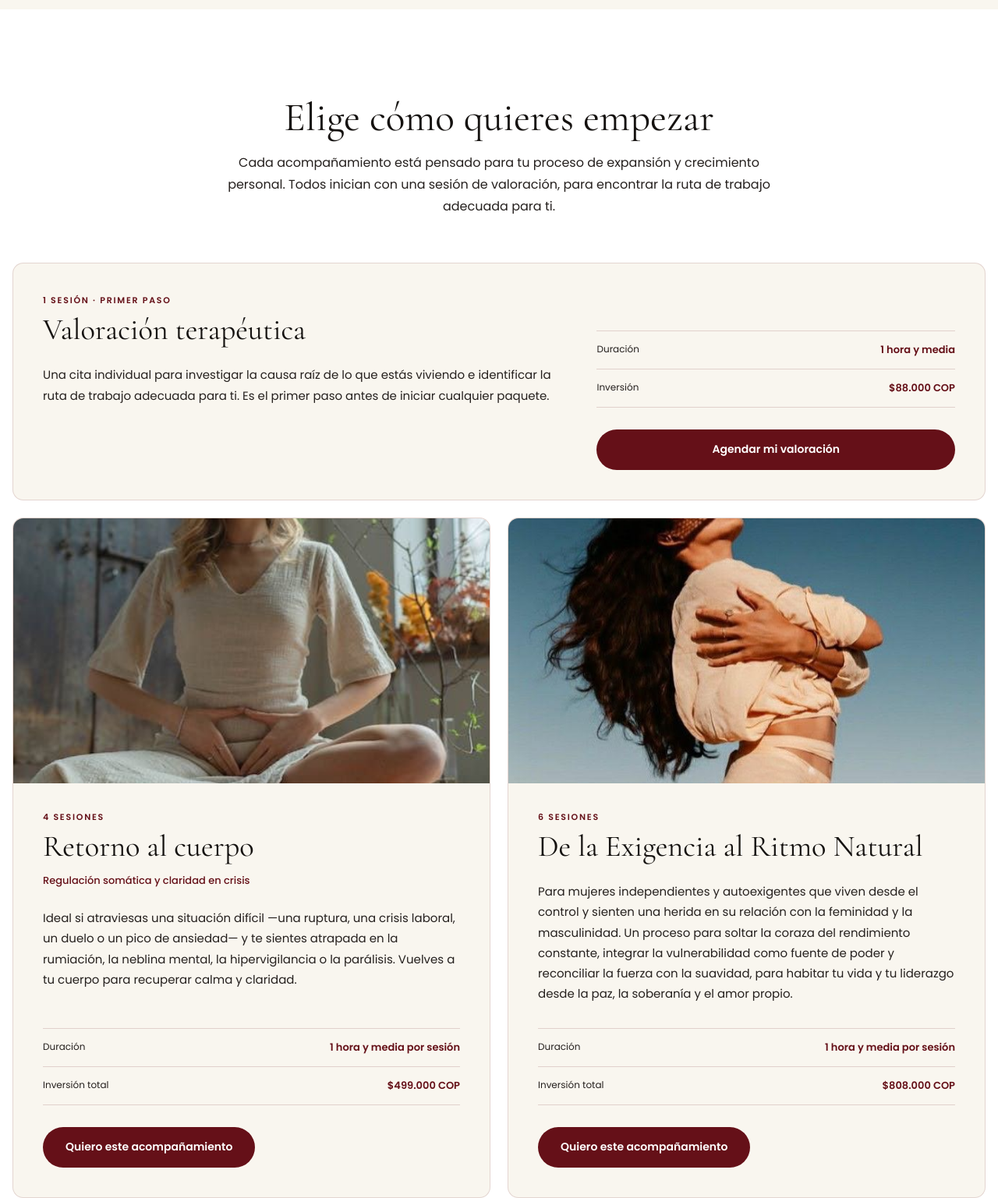
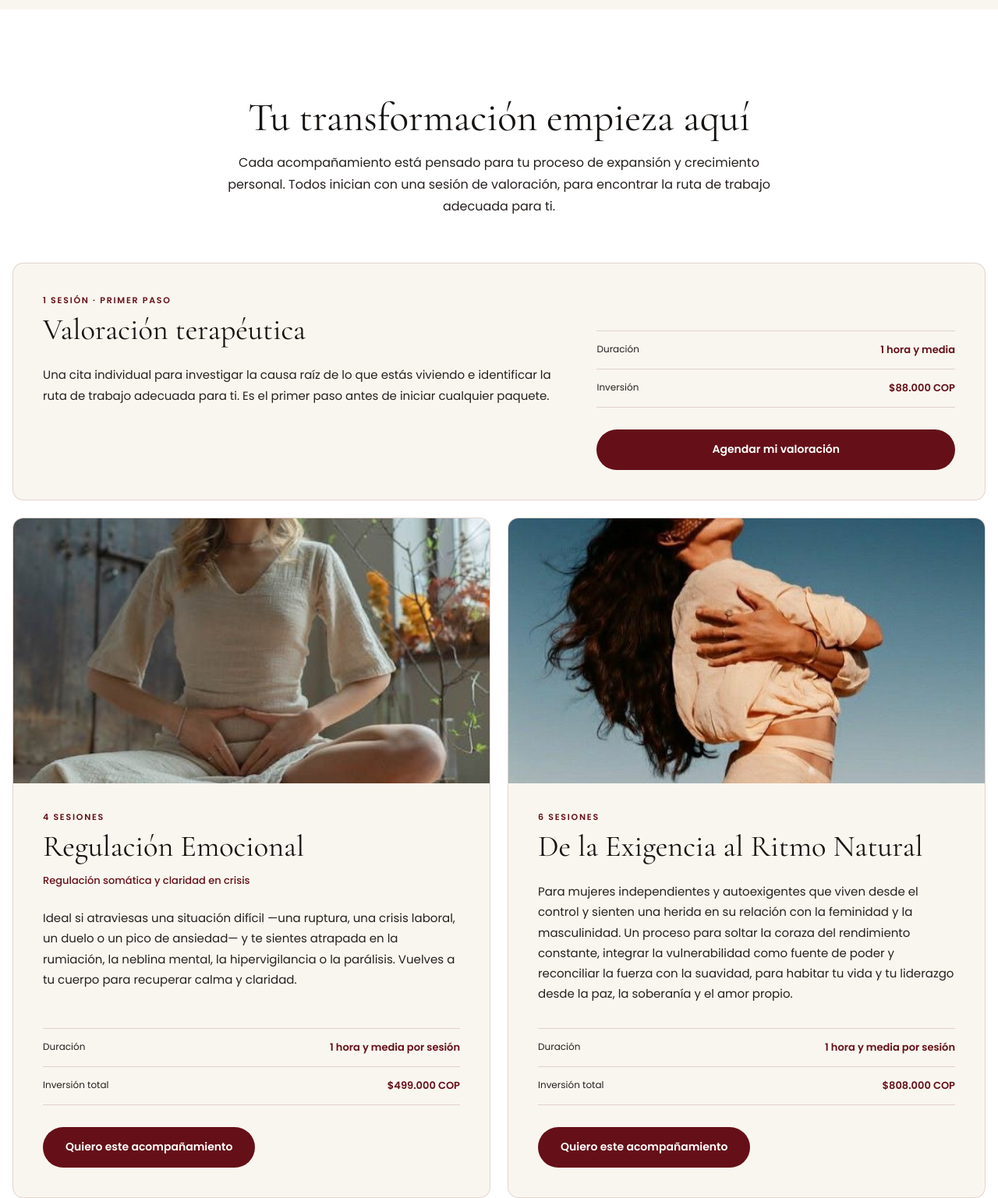
Before and after one commit to heissymena-code/heissymenaholistica, a plain HTML site: page index.html in a window 1280 px wide. Shown: the part 840-2377 px from the top of the page at 78% size. Drawn offline with nearby package versions, Linux system fonts and the light colour scheme.

Commit message:
update index.html with new Open Graph image dimensions and modify section titles for clarity

```diff
--- a/index.html
+++ b/index.html
@@ -16,6 +16,8 @@
   <meta property="og:url" content="https://heissymenaholistica.com/">
   <meta property="og:image" content="https://heissymenaholistica.com/assets/open_graph.jpg?v=1">
   <meta property="og:image:secure_url" content="https://heissymenaholistica.com/assets/open_graph.jpg?v=1">
+  <meta property="og:image:width" content="1200" />
+  <meta property="og:image:height" content="630" />
   <meta property="og:image:alt" content="Mujer en introspección compasiva con luz natural cálida">
 
   <meta name="twitter:card" content="summary_large_image">
@@ -68,7 +70,7 @@ FINISH: unreviewed and undocumented is unfinished; this build ends with the fini
     <section class="section white" id="servicios">
       <div class="container">
         <div class="intro center reveal">
-          <h2 class="section-title">Elige cómo quieres empezar</h2>
+          <h2 class="section-title">Tu transformación empieza aquí</h2>
           <p class="lead">Cada acompañamiento está pensado para tu proceso de expansión y crecimiento personal. Todos inician con una sesión de valoración, para encontrar la ruta de trabajo adecuada para ti.</p>
         </div>
         <div class="service-grid">
@@ -91,7 +93,7 @@ FINISH: unreviewed and undocumented is unfinished; this build ends with the fini
             </figure>
             <div class="service-card__header">
               <p class="service-label">4 sesiones</p>
-              <h3>Retorno al cuerpo</h3>
+              <h3>Regulación Emocional</h3>
               <p class="service-subtitle">Regulación somática y claridad en crisis</p>
             </div>
             <p class="service-description">Ideal si atraviesas una situación difícil —una ruptura, una crisis laboral, un duelo o un pico de ansiedad— y te sientes atrapada en la rumiación, la neblina mental, la hipervigilancia o la parálisis. Vuelves a tu cuerpo para recuperar calma y claridad.</p>
@@ -184,7 +186,7 @@ FINISH: unreviewed and undocumented is unfinished; this build ends with the fini
     <section class="section social-band">
       <div class="container social-band__inner reveal">
         <div>
-          <h2 class="section-title">Sigue el camino en redes</h2>
+          <h2 class="section-title">Sigamos conectadas</h2>
           <p class="lead">Contenido sobre sistema nervioso, identidad, ciclos y relaciones, para acompañarte entre sesiones.</p>
         </div>
         <div class="social-actions">
```
